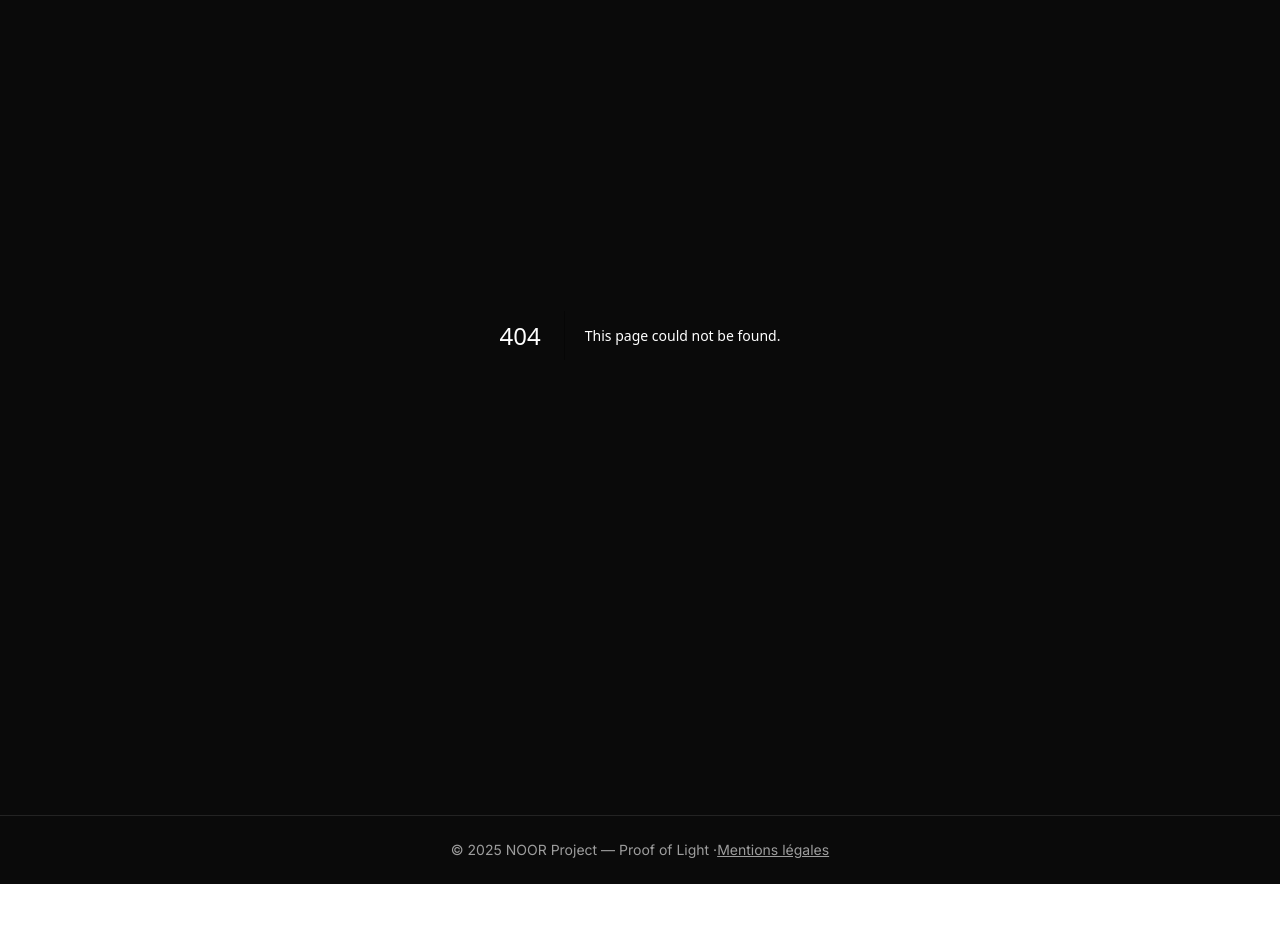
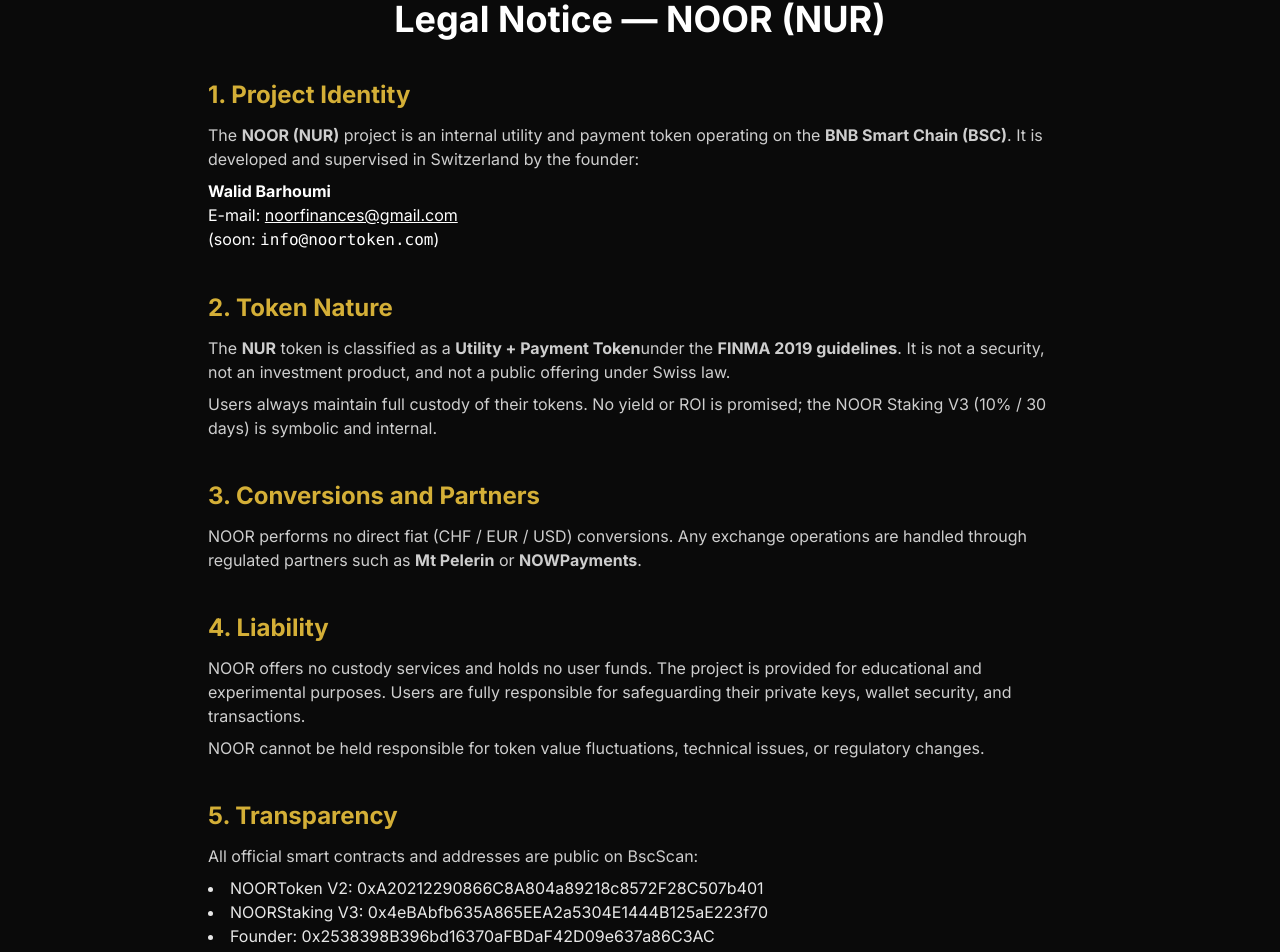
Before and after one commit to noorfinances-eng/noor-pages, a Next.js app: page /legal-en in a window 1280 px wide. Before the commit this address had no page. Shown: the part 178-1130 px from the top of the page. Before the commit the page ends 1062 px from the top, so only its background shows below. Built offline with nearby package versions, Linux system fonts and the light colour scheme.

Commit message:
Create legal-en.js

```diff
--- /dev/null
+++ b/pages/legal-en.js
@@ -0,0 +1,87 @@
+// pages/legal-en.js
+export default function LegalEN() {
+  return (
+    <div className="max-w-4xl mx-auto py-16 px-4 text-white/80 space-y-10">
+      <h1 className="text-4xl font-semibold text-center text-white mb-6">
+        Legal Notice — NOOR (NUR)
+      </h1>
+
+      <section>
+        <h2 className="text-2xl font-semibold text-gold mb-3">1. Project Identity</h2>
+        <p>
+          The <strong>NOOR (NUR)</strong> project is an internal utility and payment token
+          operating on the <strong>BNB Smart Chain (BSC)</strong>.
+          It is developed and supervised in Switzerland by the founder:
+        </p>
+        <p className="mt-2 text-white">
+          <strong>Walid Barhoumi</strong><br />
+          E-mail: <a href="mailto:noorfinances@gmail.com" className="underline">noorfinances@gmail.com</a><br />
+          (soon: <code>info@noortoken.com</code>)
+        </p>
+      </section>
+
+      <section>
+        <h2 className="text-2xl font-semibold text-gold mb-3">2. Token Nature</h2>
+        <p>
+          The <strong>NUR</strong> token is classified as a <strong>Utility + Payment Token</strong>
+          under the <strong>FINMA 2019 guidelines</strong>.
+          It is not a security, not an investment product, and not a public offering
+          under Swiss law.
+        </p>
+        <p className="mt-2">
+          Users always maintain full custody of their tokens.
+          No yield or ROI is promised; the NOOR Staking V3 (10% / 30 days)
+          is symbolic and internal.
+        </p>
+      </section>
+
+      <section>
+        <h2 className="text-2xl font-semibold text-gold mb-3">3. Conversions and Partners</h2>
+        <p>
+          NOOR performs no direct fiat (CHF / EUR / USD) conversions.
+          Any exchange operations are handled through regulated partners
+          such as <strong>Mt Pelerin</strong> or <strong>NOWPayments</strong>.
+        </p>
+      </section>
+
+      <section>
+        <h2 className="text-2xl font-semibold text-gold mb-3">4. Liability</h2>
+        <p>
+          NOOR offers no custody services and holds no user funds.
+          The project is provided for educational and experimental purposes.
+          Users are fully responsible for safeguarding their private keys,
+          wallet security, and transactions.
+        </p>
+        <p className="mt-2">
+          NOOR cannot be held responsible for token value fluctuations,
+          technical issues, or regulatory changes.
+        </p>
+      </section>
+
+      <section>
+        <h2 className="text-2xl font-semibold text-gold mb-3">5. Transparency</h2>
+        <p>
+          All official smart contracts and addresses are public on BscScan:
+        </p>
+        <ul className="mt-2 list-disc list-inside text-white/90">
+          <li>NOORToken V2: 0xA20212290866C8A804a89218c8572F28C507b401</li>
+          <li>NOORStaking V3: 0x4eBAbfb635A865EEA2a5304E1444B125aE223f70</li>
+          <li>Founder: 0x2538398B396bd16370aFBDaF42D09e637a86C3AC</li>
+        </ul>
+      </section>
+
+      <section>
+        <h2 className="text-2xl font-semibold text-gold mb-3">6. Contact</h2>
+        <p>
+          For legal or technical questions:<br />
+          <a href="mailto:noorfinances@gmail.com" className="underline">noorfinances@gmail.com</a><br />
+          (soon: <code>info@noortoken.com</code>)
+        </p>
+      </section>
+
+      <p className="text-sm text-center text-white/50 mt-12">
+        © 2025 NOOR Project — Proof of Light — Switzerland
+      </p>
+    </div>
+  );
+}
```
